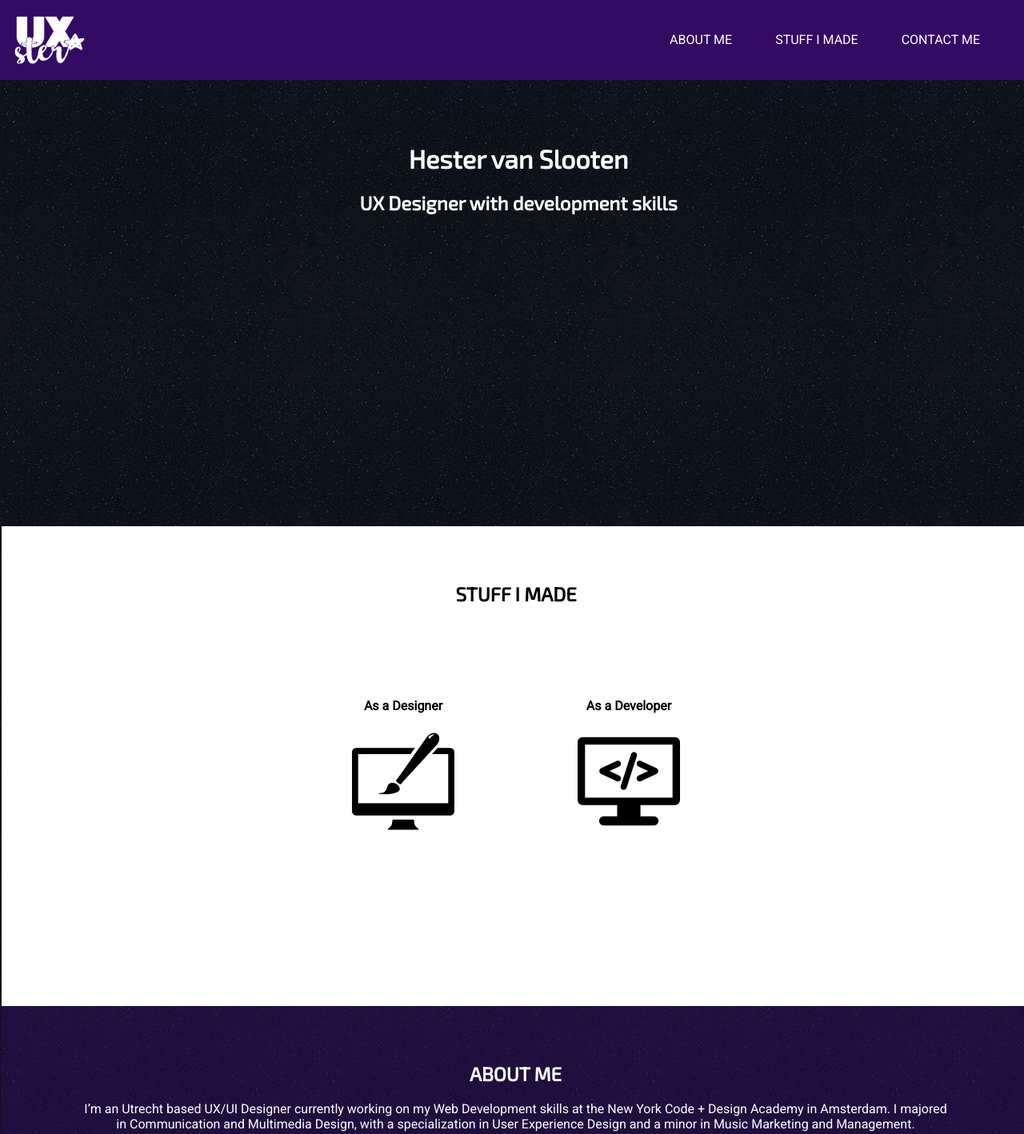
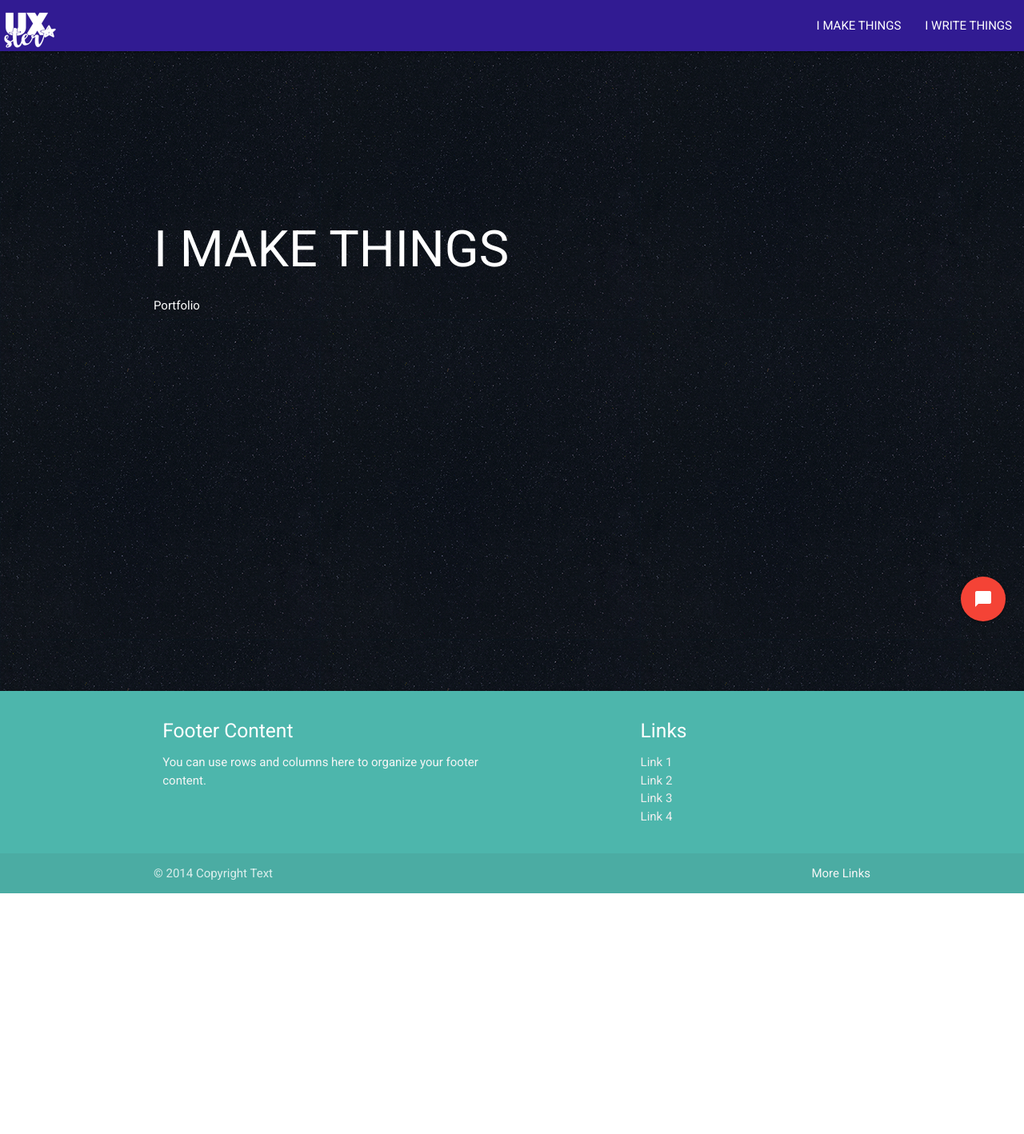
Before and after one commit to uxster/portfolio, a plain HTML site: page index.html in a window 1280 px wide. Shown: the top 1418 px of the page at 80% size. After the commit the page ends 1117 px from the top, so only its background shows below. Drawn offline with nearby package versions, Linux system fonts and the light colour scheme.

Commit message:
started the rebranding with materialize. added a header, footer and cool contact-button

```diff
--- a/includes/main.css
+++ b/includes/main.css
@@ -4,99 +4,10 @@ body {
 	color: white;
 }
 
-nav {
-	display: inline-block;
-	height: 100px;
-	width: 100%;
-	background-color: rgba(52, 10, 99, 1);
-	position: fixed;
-	top: 0;
-	left: 0;
+main {
+	height: 800px;
 }
 
-nav ul {
-	display: inline;
-	float: right;
-	margin-top: 15px;
-	margin-right: 30px;
-}
-
-nav li {
-	list-style: none;
-	display: inline-block;
-}
-
-nav li a {
-	color: #FFFFFF;
-	display: block;
-	padding: 25px 25px 25px 25px;
-	text-decoration: none;
-}
-
-nav li a:hover {
-	color: rgba(52, 10, 99, 1);
-	background-color: rgba(0, 0, 0, 1);
-}
-
-nav img {
-	width: 100px;
-	height: 100px;
-	margin-left: 12px;
-}
-
-.container {
-	margin: 0 auto;
-	width: 100%;
-	position: absolute;
-	z-index: -1;
-	text-align: center;
-}
-
-.container h1, h2 {
-	font-family: 'Exo 2', sans-serif;
-}
-
-#title {
-	padding: 150px 0px 0px 0px;
+.nav-header {
 	height: 500px;
 }
-
-#stuffimade {
-	background-color: #ffffff;
-	color: #000000;
-	height: 500px;
-	margin-left: -6px;
-	padding: 50px 100px 50px 100px;
-}
-
-#designer {
-	display: inline-block;
-	margin: 75px;
-}
-
-#developer {
-	display: inline-block;
-	margin: 75px;
-}
-
-#aboutme {
-	background-color: rgba(52, 10, 99, 0.5);
-	height: 500px;
-	margin-left: -7px;
-	padding: 50px 100px 50px 100px;
-}
-
-#contactme {
-	height: 500px;
-	text-align: center;
-	background-color: #ffffff;
-	color: #000000;
-	padding: 50px 100px 50px 100px;
-	margin-left: -7px;
-}
-
-footer {
-	height: 200px;
-	background-color: rgba(52, 10, 99, 1);
-	margin-left: -7px;
-}
--- /dev/null
+++ b/includes/main.js
@@ -0,0 +1,3 @@
+$(document).ready(function() {
+	$('.tooltipped').tooltip({delay: 50});
+};
--- a/index.html
+++ b/index.html
@@ -1,77 +1,83 @@
 <!DOCTYPE html>
-
 <html>
 
 	<head>
-		<title>UXster</title>
+		<!--Import Google Icon Font-->
+		<link href="https://fonts.googleapis.com/icon?family=Material+Icons" rel="stylesheet">
+		<!--Import materialize.css-->
+		<link rel="stylesheet" href="https://cdnjs.cloudflare.com/ajax/libs/materialize/0.99.0/css/materialize.min.css">
+		<!--Let browser know website is optimized for mobile-->
+		<meta name="viewport" content="width=device-width, initial-scale=1.0" />
 		<link type="text/css" rel="stylesheet" href="includes/main.css"/>
 		<link href="https://fonts.googleapis.com/css?family=Roboto" rel="stylesheet">
 		<link href="https://fonts.googleapis.com/css?family=Exo+2" rel="stylesheet">
 	</head>
 
 	<body>
-		<nav>
-			<a href="index.html"><img src="images/logo.png" /></a>
+		<header>
+				<div class="navbar-fixed">
+					 <nav>
+						  <div class="nav-wrapper deep-purple darken-4">
+								<a href="#" class="brand-logo"><img class="responsive-img" src="images/logo_xs.png" /></a>
+								<ul class="right hide-on-med-and-down">
+									 <li><a href="index.html">I MAKE THINGS</a></li>
+									 <li><a href="blog.html">I WRITE THINGS</a></li>
+								</ul>
+						  </div>
+					 </nav>
+				</div>
+		</header>
 
-			<ul>
-				<li> <a href=#aboutme>ABOUT ME</a> </li>
-				<li> <a href=#stuffimade>STUFF I MADE</a> </li>
-				<li> <a href=#contactme>CONTACT ME</a> </li>
-			</ul>
-		</nav>
-
-		<div class="container">
-
-			<div id="title">
-				<h1>Hester van Slooten</h1>
-				<h2>UX Designer with development skills</h2>
+		<main>
+			<div class="container">
+				<div class="nav-header valign-wrapper">
+					<div class="de">
+						<h1>I MAKE THINGS</h1>
+					<div class="ge">Portfolio</div>
+				</div>
 			</div>
 
-			<div id="empty">
+			<div class="fixed-action-btn horizontal click-to-toggle">
+				 <a class="btn-floating btn-large red"><i class="material-icons">chat_bubble</i></a>
+				 <ul>
+					  <li><a class="btn-floating tooltipped red" data-position="top" data-delay="50" data-tooltip="hello@uxster.nl"><i class="material-icons">email</i></a></li>
+					  <li><a class="btn-floating tooltipped yellow darken-1" data-position="top" data-delay="50" data-tooltip="+31 (0)6 83 25 82 02"><i class="material-icons">phone</i></a></li>
+					  <li><a class="btn-floating green" href="https://www.linkedin.com/in/hestervanslooten/"><i class="material-icons">person_pin</i></a></li>
+					  <li><a class="btn-floating blue" href="https://github.com/uxster"><i class="material-icons">code</i></a></li>
+				 </ul>
 			</div>
 
-			<div id="stuffimade">
-			  	<h2>STUFF I MADE</h2>
+		</main>
 
-			  	<div id="designer">
-			  		<h4>As a Designer</h4>
-			  		<a href="portfolio_designer.html"><img src="images/designer.png"/></a>
-			  	</div>
+		<footer class="page-footer teal lighten-2">
+			 <div class="container">
+				  <div class="row">
+						<div class="col l6 s12">
+							 <h5 class="white-text">Footer Content</h5>
+							 <p class="grey-text text-lighten-4">You can use rows and columns here to organize your footer content.</p>
+						</div>
+						<div class="col l4 offset-l2 s12">
+							 <h5 class="white-text">Links</h5>
+							 <ul>
+								  <li><a class="grey-text text-lighten-3" href="#!">Link 1</a></li>
+								  <li><a class="grey-text text-lighten-3" href="#!">Link 2</a></li>
+								  <li><a class="grey-text text-lighten-3" href="#!">Link 3</a></li>
+								  <li><a class="grey-text text-lighten-3" href="#!">Link 4</a></li>
+							 </ul>
+						</div>
+				  </div>
+			 </div>
+			 <div class="footer-copyright">
+				  <div class="container">
+						© 2014 Copyright Text
+						<a class="grey-text text-lighten-4 right" href="#!">More Links</a>
+				  </div>
+			 </div>
+		</footer>
 
-			  	<div id="developer">
-			  		<h4>As a Developer</h4>
-			  		<a href="portfolio_developer.html"><img src="images/developer.png"/></a>
-			  	</div>
-			</div>
-
-			<div id="aboutme">
-  				<h2>ABOUT ME</h2>
-  				<p>I’m an Utrecht based UX/UI Designer currently working on my Web Development skills at the New York Code + Design Academy in Amsterdam. I majored in Communication and Multimedia Design, with a specialization in User Experience Design and a minor in Music Marketing and Management.</p>
-			</div>
-
-			<div id="contactme">
-			  	<h2>CONTACT ME</h2>
-			  	<p>
-					<form action="MAILTO:hello@uxster.nl" method="post" enctype="text/plain">
-        				Name<br>
-        				<input type="text" name="name"><br>
-				        E-mail<br>
-				        <input type="text" name="mail"><br>
-				        Message<br>
-				        <input type="text" name="comment"  size="100"><br><br>
-				        <input type="submit" value="Send">
-				        <input type="reset" value="Empty">
-        			</form>
-    			</p>
-			</div>
-
-			<footer>
-			</footer>
-
-		</div>
-
-		<script type="text/javascript" src""></script>
-
+		<script type="text/javascript" src="https://code.jquery.com/jquery-2.1.1.min.js"></script>
+		<script src="https://cdnjs.cloudflare.com/ajax/libs/materialize/0.99.0/js/materialize.min.js"></script>
+		<link type="text/javascript" href="includes/main.js"/>
 	</body>
 
 </html>
```
Also changed, not shown: portfolio_designer.html (deleted, +0 -34 lines), portfolio_developer.html (deleted, +0 -34 lines), images/logo_xs.png (added).
